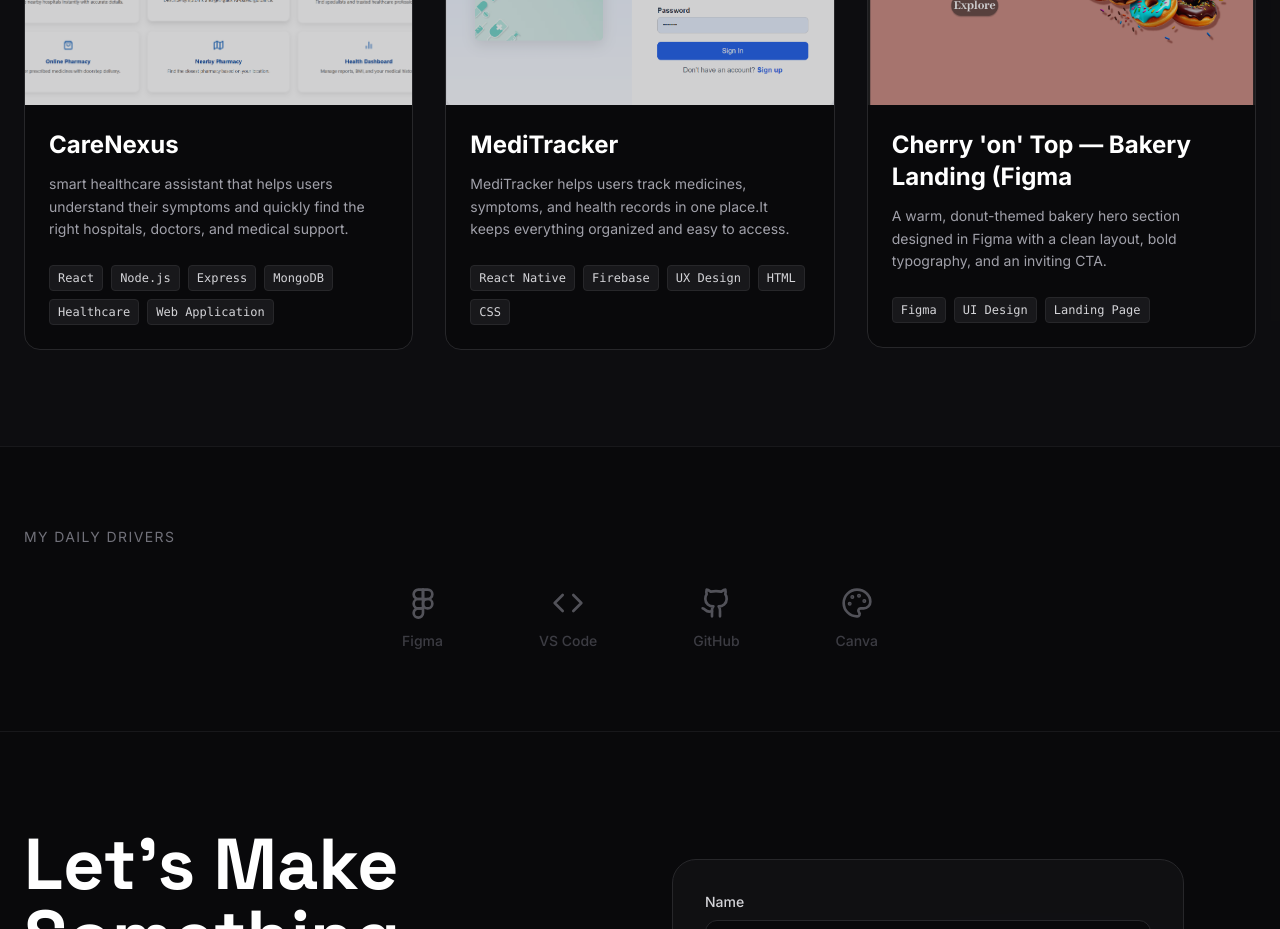
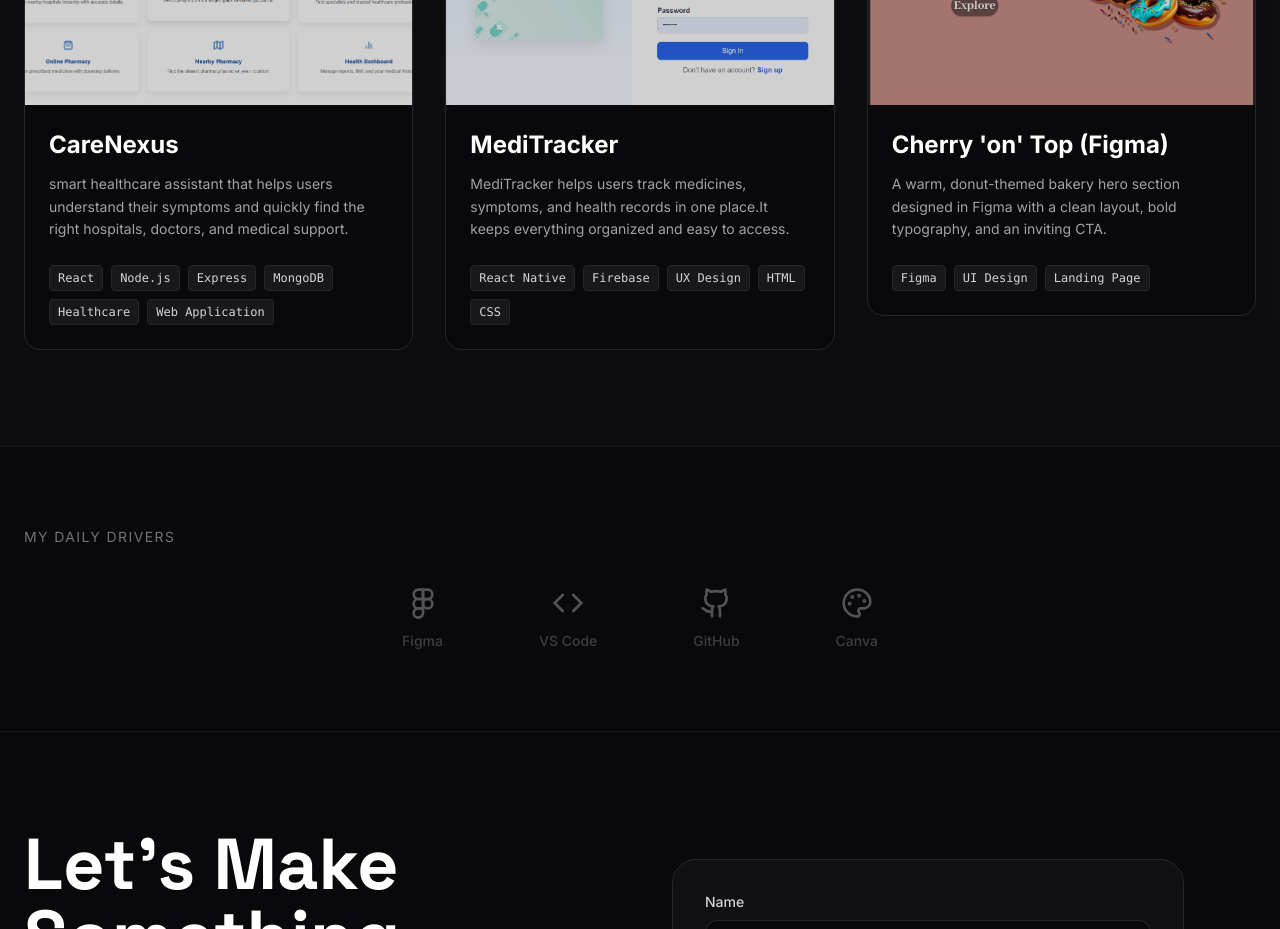
Before and after one commit to Fathima274/portfolio, a React (Vite) app: page / in a window 1280 px wide. Shown: the part 2220-3149 px from the top of the page. Built offline with nearby package versions, Linux system fonts and the light colour scheme.

Commit message:
contants.tsx

```diff
--- a/constants.tsx
+++ b/constants.tsx
@@ -57,7 +57,7 @@ export const PROJECTS: Project[] = [
   },
   {
     id: 3,
-    title: "Cherry 'on' Top — Bakery Landing (Figma",
+    title: "Cherry 'on' Top (Figma)",
     description: "A warm, donut-themed bakery hero section designed in Figma with a clean layout, bold typography, and an inviting CTA.",
     tags: ["Figma", "UI Design", "Landing Page"],
     image: "figma.png",
```
